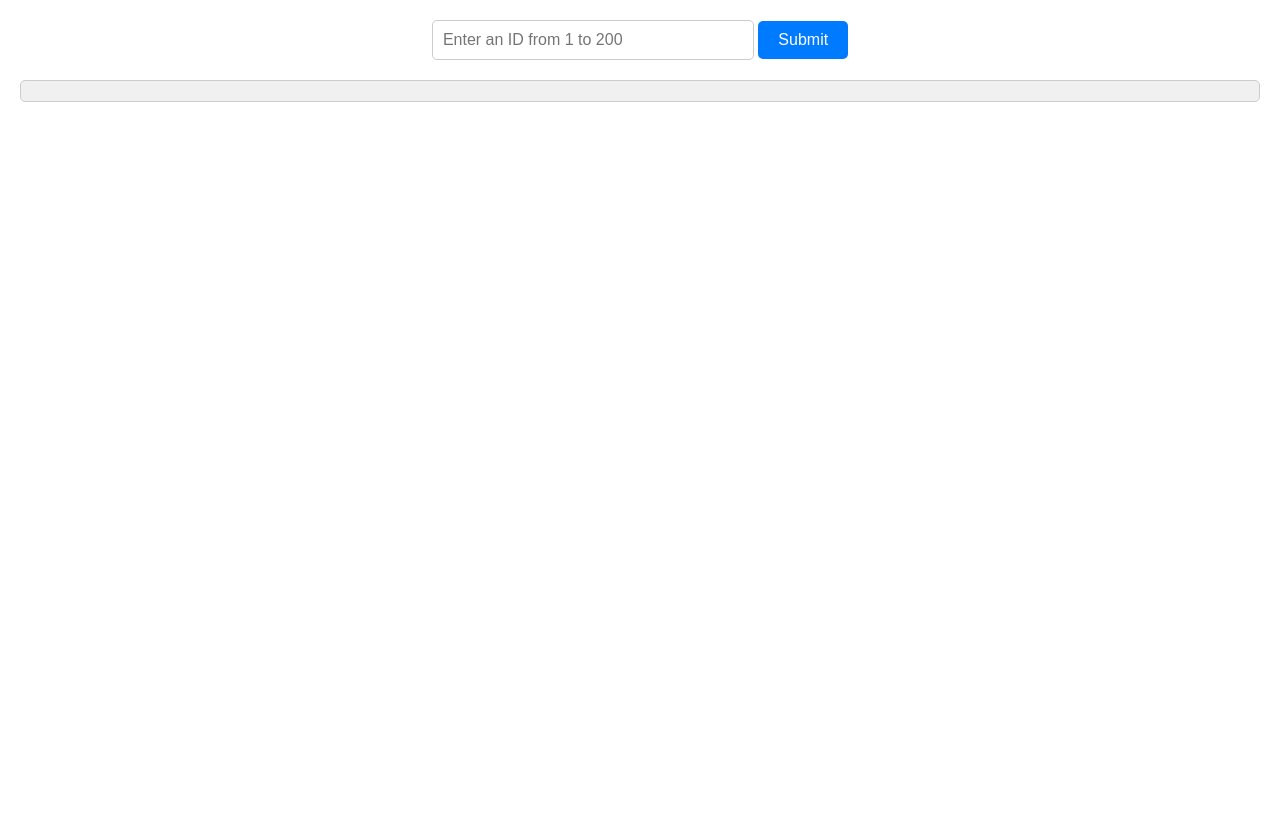
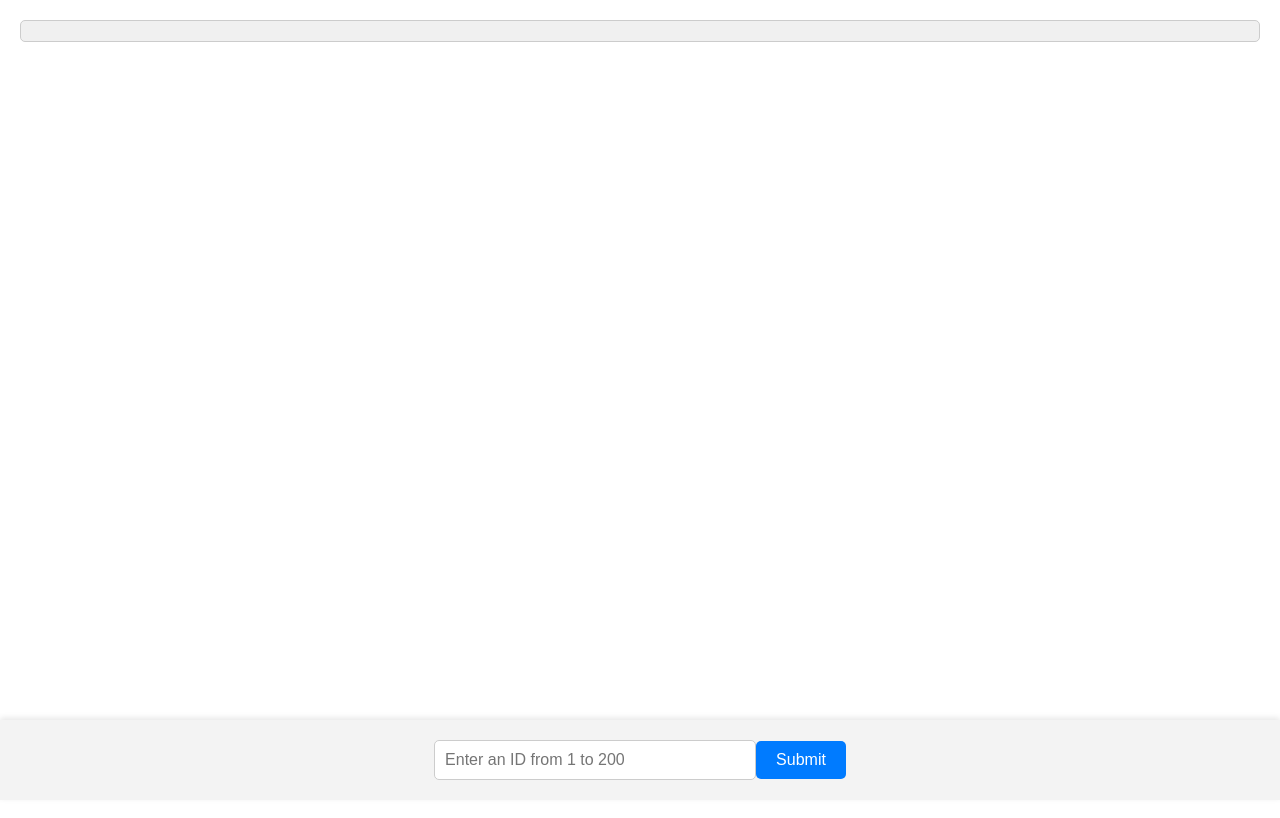
Before and after one commit to dv-udit/API-Data-Viewer, a website: page index.html in a window 1280 px wide. Drawn offline with Linux system fonts and the light colour scheme.

Commit message:
Updated the UI
The UI has been updated

```diff
--- a/index.html
+++ b/index.html
@@ -3,15 +3,16 @@
 <head>
     <meta charset="UTF-8">
     <meta name="viewport" content="width=device-width, initial-scale=1.0">
-    <title>Input Box and Button Example</title>
+    <title>API Data Fetcher</title>
     <link rel="stylesheet" href="styles.css">
 </head>
 <body>
-    <div>
+    <div id="responseDiv"></div>
+
+    <div id="inputContainer">
         <input type="text" id="inputBox" placeholder="Enter an ID from 1 to 200">
         <button onclick="fetchData()">Submit</button>
     </div>
-    <div id="responseDiv"></div>
 
     <script>
         async function fetchData() {
--- a/styles.css
+++ b/styles.css
@@ -2,6 +2,30 @@ body {
     font-family: Arial, sans-serif;
     text-align: center;
     margin: 20px;
+    display: flex;
+    flex-direction: column;
+    justify-content: space-between;
+    min-height: 100vh; /* Set minimum height to ensure the footer stays at the bottom */
+}
+
+#responseDiv {
+    padding: 10px;
+    border: 1px solid #ccc;
+    border-radius: 5px;
+    background-color: #f0f0f0;
+}
+
+#inputContainer {
+    position: fixed;
+    bottom: 0;
+    left: 0;
+    right: 0;
+    background-color: #f3f3f3;
+    padding: 20px;
+    display: flex;
+    justify-content: center;
+    align-items: center;
+    box-shadow: 0px -2px 6px rgba(0, 0, 0, 0.1); /* Add a box shadow to give a subtle separation */
 }
 
 input[type="text"] {
@@ -21,11 +45,3 @@ button {
     border-radius: 5px;
     cursor: pointer;
 }
-
-#responseDiv {
-    margin-top: 20px;
-    padding: 10px;
-    border: 1px solid #ccc;
-    border-radius: 5px;
-    background-color: #f0f0f0;
-}
```
